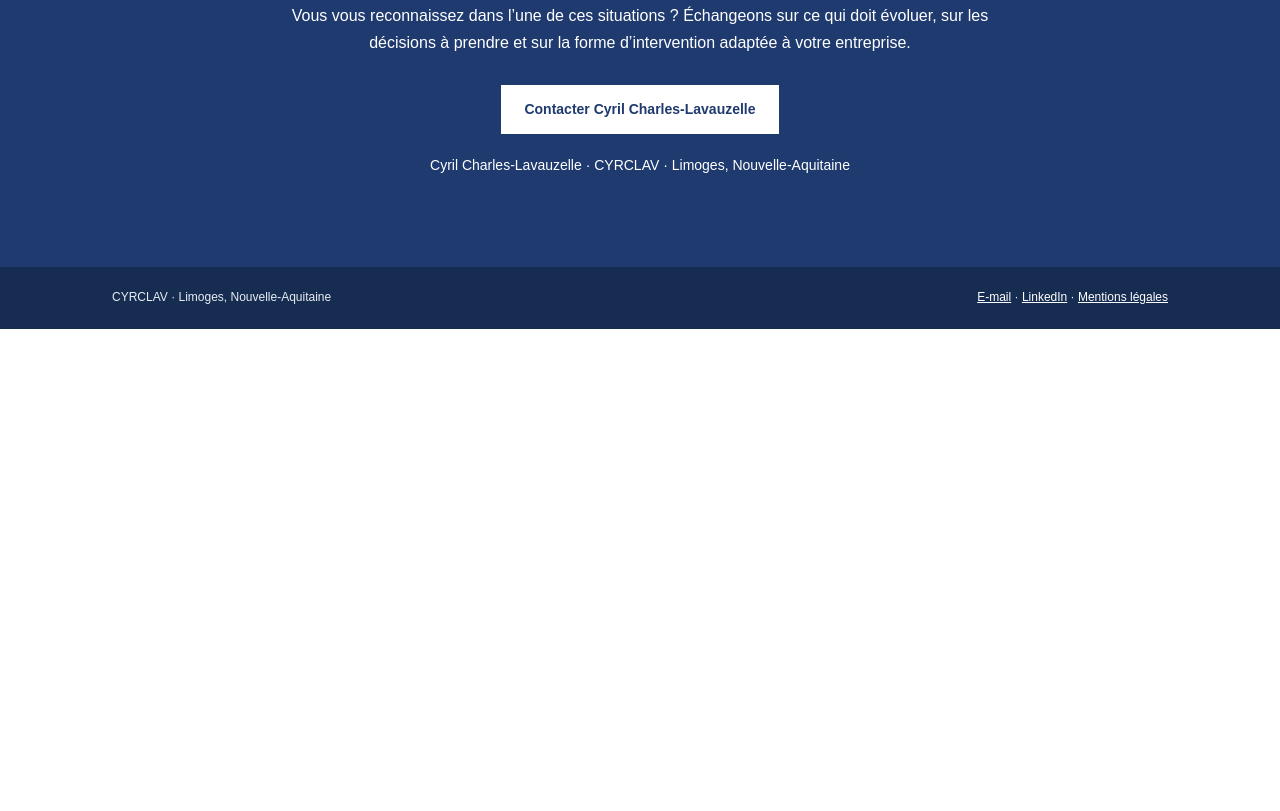
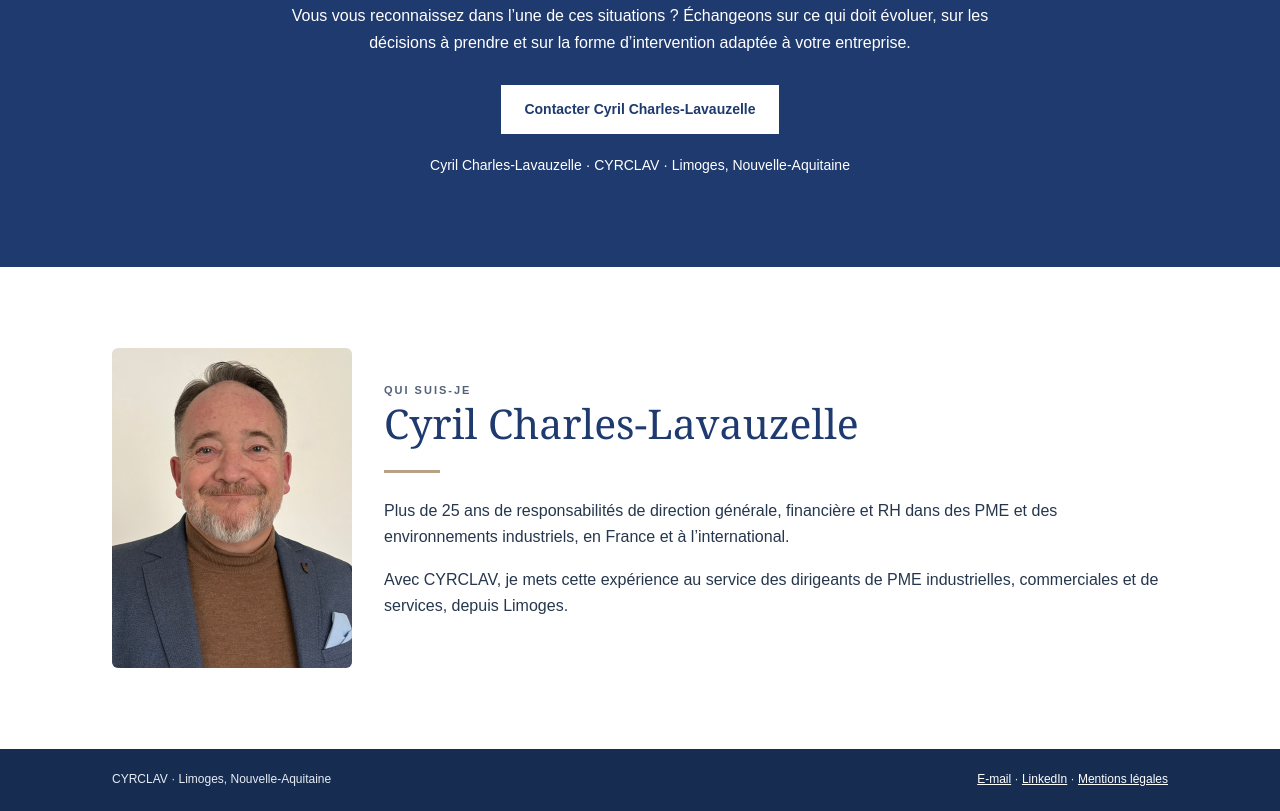
Before and after one commit to NathalieDuguet777/cyrclav-site, a plain HTML site: page index.html in a window 1280 px wide. Shown: the part 4375-5186 px from the top of the page. Before the commit the page ends 4704 px from the top, so only its background shows below. Drawn offline with Linux system fonts and the light colour scheme.

Commit message:
Ajout de la section Qui suis-je avec la photo

```diff
--- a/index.html
+++ b/index.html
@@ -12,4 +12,5 @@
 <section class="section white anchor" id="intervention"><div class="wrap"><div class="eyebrow">Modalités d’intervention</div><h2>Comment CYRCLAV intervient à vos côtés</h2><div class="modal"><p>Vous n’avez pas nécessairement besoin d’une personne  supplémentaire à temps plein. Selon la situation, Cyril Charles-Lavauzelle intervient quelques jours par mois, sur une mission ciblée ou en management de transition, en direction générale, financière ou RH.</p><p>Le périmètre, le rythme et les objectifs sont définis avec vous. L’intervention associe analyse, décisions et mise en œuvre opérationnelle rapide, au contact des équipes et de l’activité.</p></div></div></section>
 <section class="section soft anchor" id="cyril"><div class="wrap split"><div><div class="eyebrow">Parcours</div><h2>Pourquoi Cyril Charles-Lavauzelle ?</h2><div class="section-tag"></div><div class="stronglede">Plus de 25 ans de responsabilités de direction générale, financière et RH</div></div><div><p>J’ai exercé ces responsabilités dans des PME et des environnements industriels variés, en France et à l’international. J’ai piloté des redressements de rentabilité, des évolutions de production, des réorganisations de sites et des opérations d’acquisition et de cession.</p><p>Cette expérience me permet de relier les chiffres aux réalités de l’activité : coûts, clients, délais, équipes et décisions à prendre. Avec CYRCLAV, je mets cette capacité de direction au service des PME industrielles, commerciales et de services.</p></div></div></section>
 <section class="quote-section anchor" id="citation"><div class="wrap quote-inner"><blockquote class="quote-text">« Ce qui se mesure, s’améliore, ce qui s’améliore, se pilote. »</blockquote><div class="quote-author">Peter Drucker</div><p class="quote-subtitle">Une maxime que j’applique et qui se vérifie de façon universelle</p></div></section><section class="contact anchor" id="contact"><div class="wrap"><div class="eyebrow" style="color:#d9e4f5">Contact</div><h2>Parlons de votre entreprise</h2><p>Vous vous reconnaissez dans l’une de ces situations ? Échangeons sur ce qui doit évoluer, sur les décisions à prendre et sur la forme d’intervention adaptée à votre entreprise.</p><a class="btn" href="mailto:cycharleslavauzelle@gmail.com?subject=Contact%20CYRCLAV">Contacter Cyril Charles-Lavauzelle</a><p class="small">Cyril Charles-Lavauzelle · CYRCLAV · Limoges, Nouvelle-Aquitaine</p></div></section>
+<section class="section white anchor" id="qui-suis-je"><div class="wrap" style="display:flex;flex-wrap:wrap;gap:32px;align-items:center"><img src="cyril.jpeg.jpeg" alt="Cyril Charles-Lavauzelle" width="240" height="320" style="width:240px;max-width:100%;height:auto;border-radius:6px;display:block"><div style="flex:1;min-width:260px"><div class="eyebrow">Qui suis-je</div><h2>Cyril Charles-Lavauzelle</h2><div class="section-tag"></div><p>Plus de 25 ans de responsabilités de direction générale, financière et RH dans des PME et des environnements industriels, en France et à l’international.</p><p>Avec CYRCLAV, je mets cette expérience au service des dirigeants de PME industrielles, commerciales et de services, depuis Limoges.</p></div></div></section>
 </main><footer class="footer"><div class="wrap"><span>CYRCLAV · Limoges, Nouvelle-Aquitaine</span><span><a href="mailto:cycharleslavauzelle@gmail.com">E-mail</a> · <a href="https://www.linkedin.com/in/cyril-charles-lavauzelle">LinkedIn</a> · <a href="mentions-legales.html">Mentions légales</a></span></div></footer></body></html>
```
